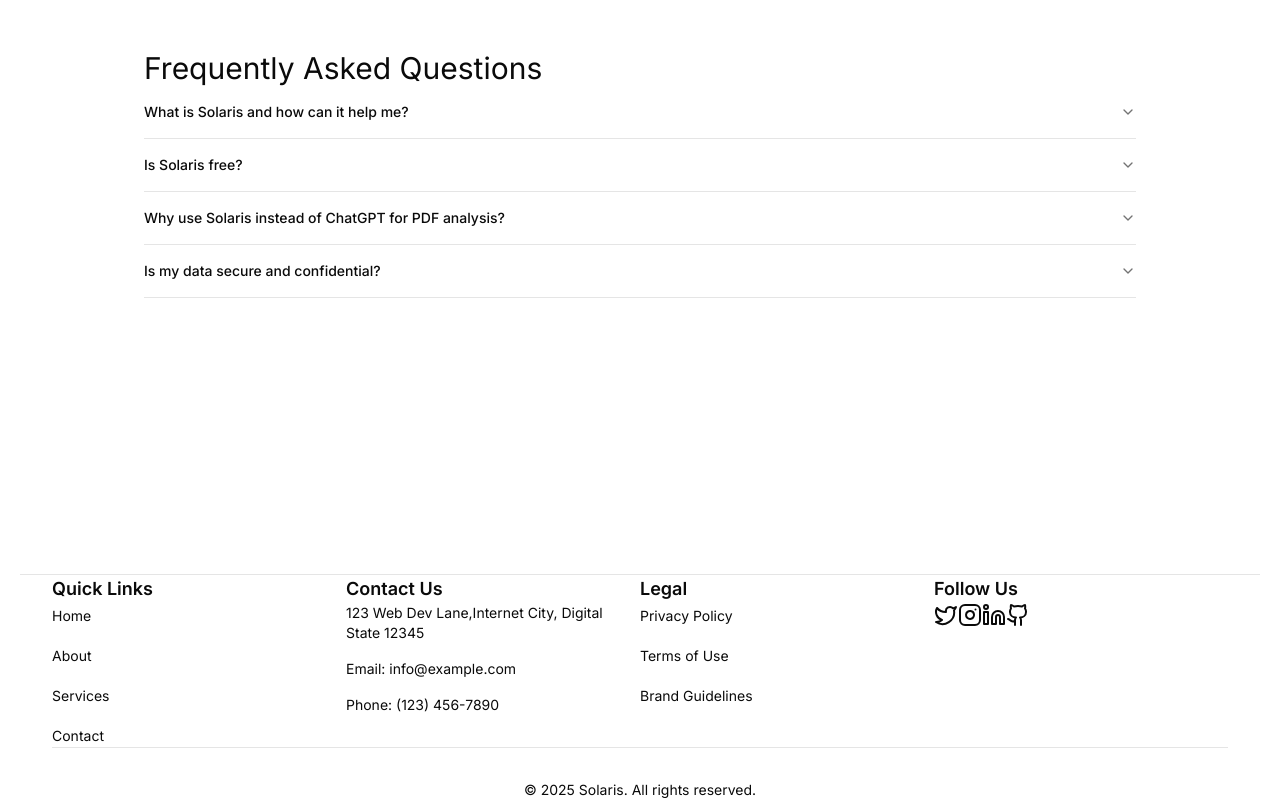
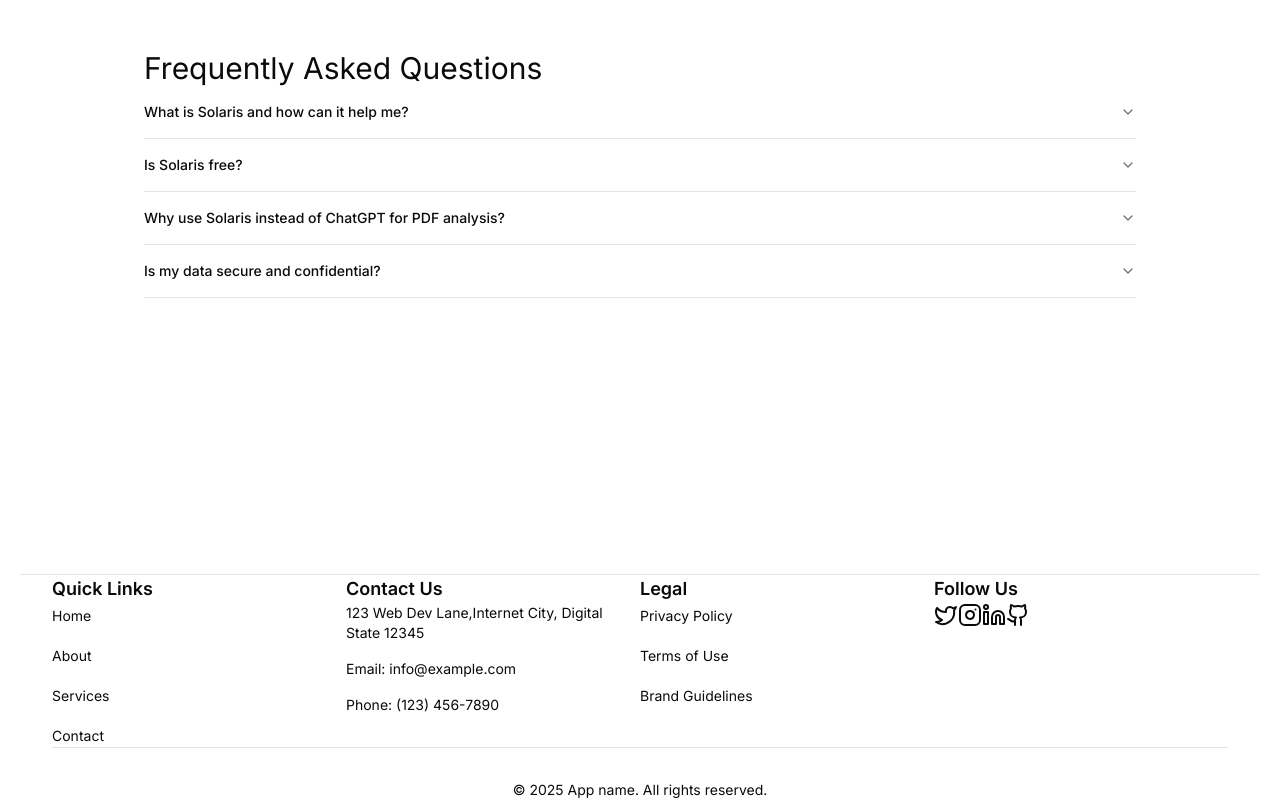
Before and after one commit to Rakibulislamsarkar/rsblocks, a Next.js app: page /blocks/landing-page/landing-page-1 in a window 1280 px wide. Shown: the part 2636-3436 px from the top of the page. Built offline with nearby package versions, Linux system fonts and the light colour scheme.

Commit message:
minor changes

```diff
--- a/src/blocks/landing-page/landing-page-1.tsx
+++ b/src/blocks/landing-page/landing-page-1.tsx
@@ -299,7 +299,7 @@ export default function Home() {
           </div>
           <div className="mt-12 pt-8 border-t">
             <p className="text-sm text-center">
-              © {new Date().getFullYear()} Solaris. All rights reserved.
+              © {new Date().getFullYear()} App name. All rights reserved.
             </p>
           </div>
         </div>
```
